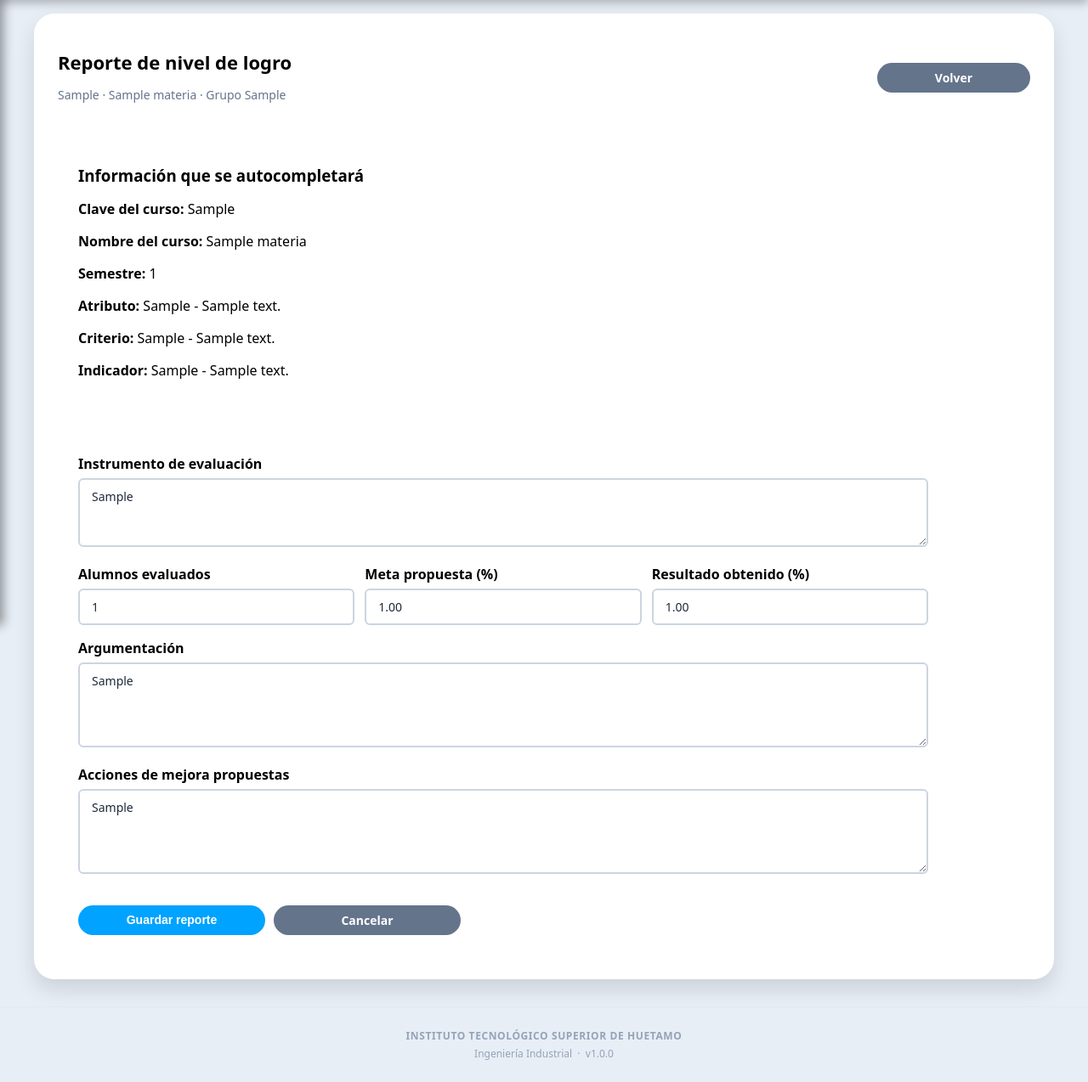
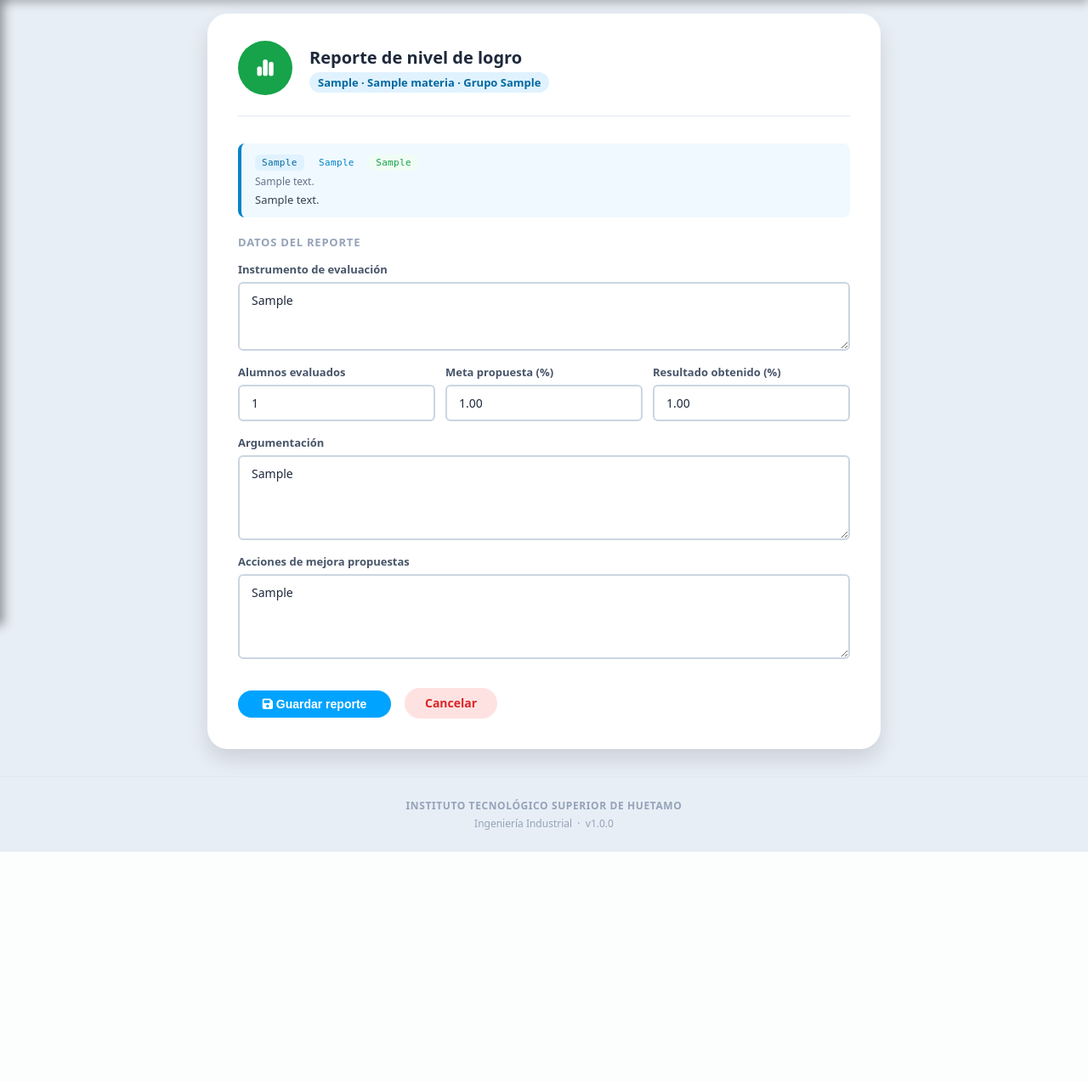
Before and after one commit to Pato1YT/PlataformaCACEI, a Django app: page /cursos/1/indicadores/1/reporte/ in a window 1280 px wide. Shown: the part 64-1338 px from the top of the page at 85% size. After the commit the page ends 1067 px from the top, so only its background shows below. Run offline with Django 4.2, Linux system fonts and the light colour scheme; a user stored in the database is signed in; tables that the repository leaves empty hold one stand-in row (values such as "Sample post"); parts of the project's set-up code (start-up, migrations or seed data) failed here and were passed over.

Commit message:
Mejora de estilos en el formulario de Reporte de nivel de logro

```diff
--- a/core/templates/cursos/subir_reporte_nivel_logro.html
+++ b/core/templates/cursos/subir_reporte_nivel_logro.html
@@ -3,95 +3,96 @@
 {% block title %}Reporte de nivel de logro - Se'si Eskani{% endblock %}
 
 {% block content %}
-<div class="dashboard">
-    <div class="dashboard__header">
+<div class="perfil-card" style="max-width:720px;">
+
+    <div class="perfil-card__header">
+        <div class="perfil-card__avatar" style="background-color:#16a34a;">
+            <i class="fa-solid fa-chart-simple" style="font-size:22px;"></i>
+        </div>
         <div>
-            <h2 class="dashboard__title">Reporte de nivel de logro</h2>
-            <p class="dashboard__subtitle">
-                {{ curso.materia.clave }} · {{ curso.materia.nombre }} · Grupo {{ curso.grupo }}
-            </p>
+            <h2 class="perfil-card__nombre">Reporte de nivel de logro</h2>
+            <span class="perfil-card__rol">{{ curso.materia.clave }} · {{ curso.materia.nombre }} · Grupo {{ curso.grupo }}</span>
         </div>
-
-        <a href="{% url 'core:detalle_curso' curso.pk %}"
-           class="course-card__button"
-           style="max-width:180px; text-align:center; text-decoration:none; background-color:#64748b;">
-            Volver
-        </a>
     </div>
 
-    <div class="table-wrapper" style="padding:24px; margin-bottom:24px;">
-        <h3 style="margin-bottom:12px;">Información que se autocompletará</h3>
-
-        <p><strong>Clave del curso:</strong> {{ curso.materia.clave }}</p>
-        <p><strong>Nombre del curso:</strong> {{ curso.materia.nombre }}</p>
-        <p><strong>Semestre:</strong> {{ curso.materia.semestre }}</p>
-        <p><strong>Atributo:</strong> {{ indicador.criterio.atributo_egreso.codigo }} - {{ indicador.criterio.atributo_egreso.descripcion }}</p>
-        <p><strong>Criterio:</strong> {{ indicador.criterio.codigo }} - {{ indicador.criterio.descripcion }}</p>
-        <p><strong>Indicador:</strong> {{ indicador.codigo }} - {{ indicador.descripcion }}</p>
+    <!-- Info del indicador -->
+    <div style="background:#f0f9ff; border-left:4px solid #0284c7; border-radius:8px; padding:12px 16px; margin-bottom:20px; font-size:13px;">
+        <p style="margin:0 0 4px 0;">
+            <span class="course-card__code" style="margin-right:6px;">{{ indicador.criterio.atributo_egreso.codigo }}</span>
+            <span class="course-card__code" style="background:#f0f9ff; color:#0284c7; margin-right:6px;">{{ indicador.criterio.codigo }}</span>
+            <span class="course-card__code" style="background:#f0fdf4; color:#16a34a;">{{ indicador.codigo }}</span>
+        </p>
+        <p style="margin:6px 0 4px 0; font-size:12px; color:#64748b;">{{ indicador.criterio.descripcion }}</p>
+        <p style="margin:0; color:#374151;">{{ indicador.descripcion }}</p>
     </div>
 
-    <div class="table-wrapper" style="padding:24px; max-width:1000px;">
-        <form method="post">
-            {% csrf_token %}
+    <form method="post" class="perfil-card__form">
+        {% csrf_token %}
 
-            <div style="display:grid; gap:16px;">
-                <div>
-                    <label style="display:block; margin-bottom:6px; font-weight:600;">Instrumento de evaluación</label>
-                    {{ form.instrumento_evaluacion }}
-                    {{ form.instrumento_evaluacion.errors }}
+        <div class="perfil-card__section-title">Datos del reporte</div>
+
+        <div class="perfil-card__grid" style="grid-template-columns:1fr;">
+
+            <div class="perfil-card__field">
+                <label class="perfil-card__label">Instrumento de evaluación</label>
+                {{ form.instrumento_evaluacion }}
+                {% if form.instrumento_evaluacion.errors %}
+                    <span class="perfil-card__error">{{ form.instrumento_evaluacion.errors|join:", " }}</span>
+                {% endif %}
+            </div>
+
+            <div style="display:grid; grid-template-columns:repeat(3, 1fr); gap:12px;">
+                <div class="perfil-card__field">
+                    <label class="perfil-card__label">Alumnos evaluados</label>
+                    {{ form.alumnos_evaluados }}
+                    {% if form.alumnos_evaluados.errors %}
+                        <span class="perfil-card__error">{{ form.alumnos_evaluados.errors|join:", " }}</span>
+                    {% endif %}
                 </div>
-
-                <div style="display:grid; grid-template-columns: repeat(3, minmax(0, 1fr)); gap:12px;">
-                    <div>
-                        <label style="display:block; margin-bottom:6px; font-weight:600;">Alumnos evaluados</label>
-                        {{ form.alumnos_evaluados }}
-                        {{ form.alumnos_evaluados.errors }}
-                    </div>
-
-                    <div>
-                        <label style="display:block; margin-bottom:6px; font-weight:600;">Meta propuesta (%)</label>
-                        {{ form.porcentaje_meta }}
-                        {{ form.porcentaje_meta.errors }}
-                    </div>
-
-                    <div>
-                        <label style="display:block; margin-bottom:6px; font-weight:600;">Resultado obtenido (%)</label>
-                        {{ form.porcentaje_obtenido }}
-                        {{ form.porcentaje_obtenido.errors }}
-                    </div>
+                <div class="perfil-card__field">
+                    <label class="perfil-card__label">Meta propuesta (%)</label>
+                    {{ form.porcentaje_meta }}
+                    {% if form.porcentaje_meta.errors %}
+                        <span class="perfil-card__error">{{ form.porcentaje_meta.errors|join:", " }}</span>
+                    {% endif %}
                 </div>
-
-                <div>
-                    <label style="display:block; margin-bottom:6px; font-weight:600;">Argumentación</label>
-                    {{ form.argumentacion }}
-                    {{ form.argumentacion.errors }}
-                </div>
-
-                <div>
-                    <label style="display:block; margin-bottom:6px; font-weight:600;">Acciones de mejora propuestas</label>
-                    {{ form.acciones_mejora }}
-                    {{ form.acciones_mejora.errors }}
+                <div class="perfil-card__field">
+                    <label class="perfil-card__label">Resultado obtenido (%)</label>
+                    {{ form.porcentaje_obtenido }}
+                    {% if form.porcentaje_obtenido.errors %}
+                        <span class="perfil-card__error">{{ form.porcentaje_obtenido.errors|join:", " }}</span>
+                    {% endif %}
                 </div>
             </div>
 
-            {% if form.non_field_errors %}
-                <div style="color:#dc2626; margin-top:12px;">
-                    {{ form.non_field_errors }}
-                </div>
-            {% endif %}
+            <div class="perfil-card__field">
+                <label class="perfil-card__label">Argumentación</label>
+                {{ form.argumentacion }}
+                {% if form.argumentacion.errors %}
+                    <span class="perfil-card__error">{{ form.argumentacion.errors|join:", " }}</span>
+                {% endif %}
+            </div>
 
-            <div style="display:flex; gap:10px; margin-top:24px; flex-wrap:wrap;">
-                <button type="submit" class="course-card__button" style="max-width:220px;">
-                    Guardar reporte
-                </button>
+            <div class="perfil-card__field">
+                <label class="perfil-card__label">Acciones de mejora propuestas</label>
+                {{ form.acciones_mejora }}
+                {% if form.acciones_mejora.errors %}
+                    <span class="perfil-card__error">{{ form.acciones_mejora.errors|join:", " }}</span>
+                {% endif %}
+            </div>
 
-                <a href="{% url 'core:detalle_curso' curso.pk %}"
-                   class="course-card__button"
-                   style="max-width:220px; text-align:center; text-decoration:none; background-color:#64748b;">
-                    Cancelar
-                </a>
-            </div>
-        </form>
-    </div>
+        </div>
+
+        {% if form.non_field_errors %}
+            <p class="perfil-card__error" style="margin-top:8px;">{{ form.non_field_errors|join:", " }}</p>
+        {% endif %}
+
+        <div class="perfil-card__actions">
+            <button type="submit" class="course-card__button" style="max-width:180px;">
+                <i class="fa-solid fa-floppy-disk"></i> Guardar reporte
+            </button>
+            <a href="{% url 'core:detalle_curso' curso.pk %}" class="perfil-card__cancelar">Cancelar</a>
+        </div>
+    </form>
 </div>
 {% endblock %}
```
Also changed, not shown: core/templates/cursos/detalle_curso.html (+22 -6 lines).
